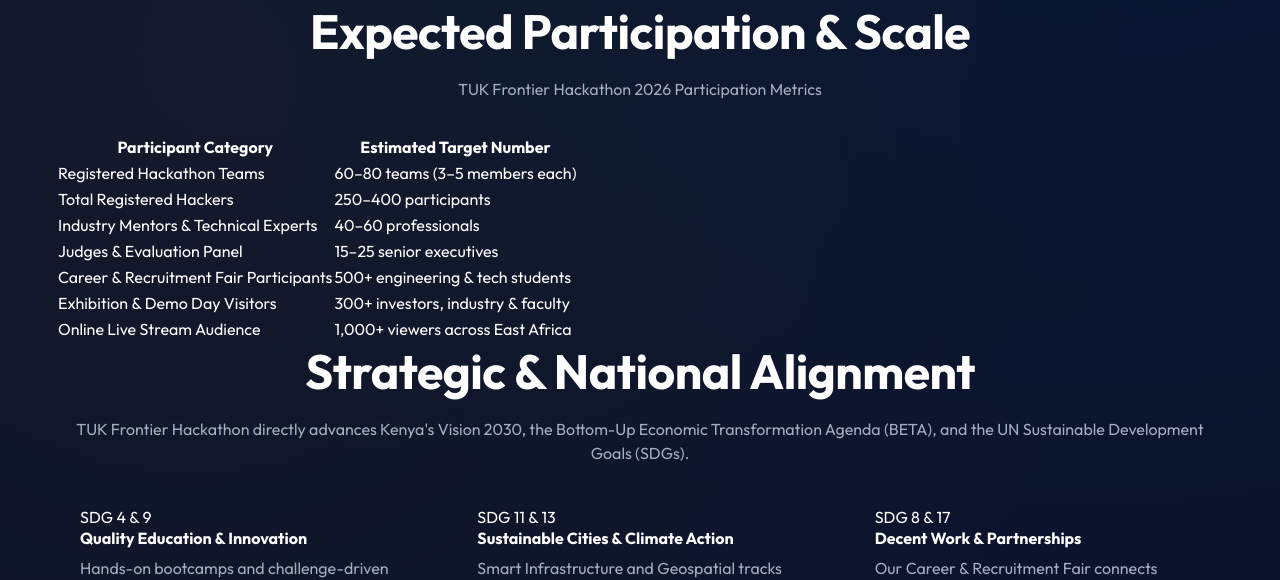
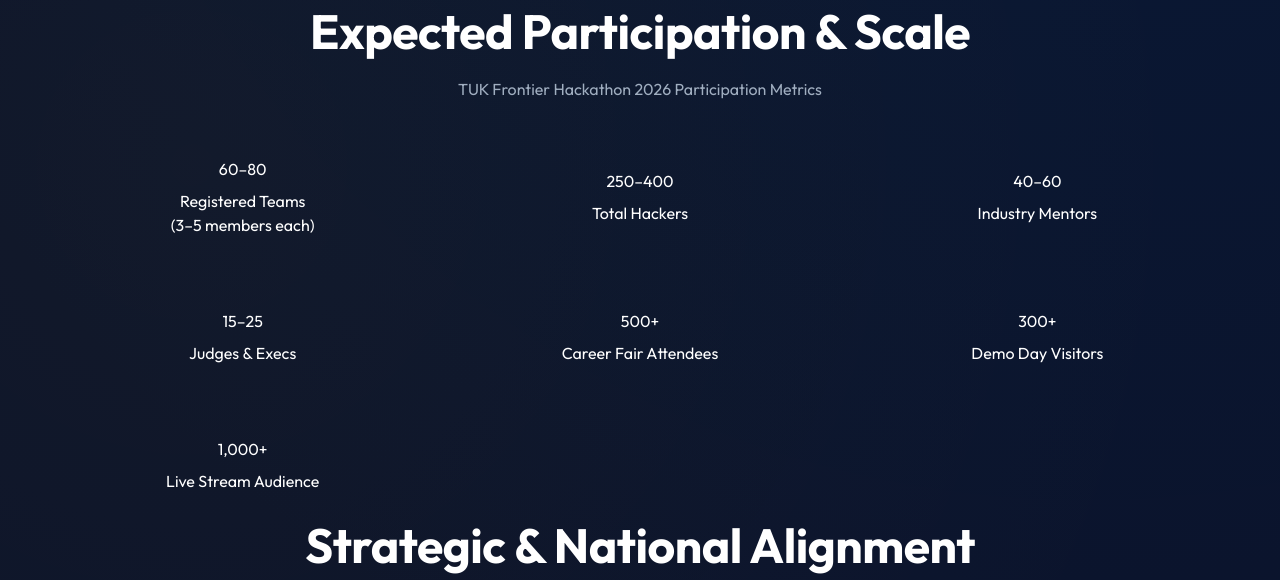
Before and after one commit to otienoronny56-svg/tuk-frontier, a React (Vite) app: page /about in a window 1280 px wide. Shown: the part 1580-2160 px from the top of the page. Built offline with nearby package versions, Linux system fonts and the light colour scheme; no server answers; the database is empty.

Commit message:
Update About page with grid cards

```diff
--- a/src/pages/Public/About.tsx
+++ b/src/pages/Public/About.tsx
@@ -149,24 +149,36 @@
         <h2 className="text-3xl font-bold text-center mb-4">Expected Participation & Scale</h2>
         <p className="text-center text-muted-foreground max-w-xl mx-auto mb-8">TUK Frontier Hackathon 2026 Participation Metrics</p>
 
-        <div className="overflow-x-auto">
-          <table className="w-full text-left text-sm border-collapse">
-            <thead>
-              <tr className="border-b border-slate-800 text-tuk-gold uppercase tracking-wider text-xs">
-                <th className="py-3 px-4">Participant Category</th>
-                <th className="py-3 px-4">Estimated Target Number</th>
-              </tr>
-            </thead>
-            <tbody className="divide-y divide-slate-800/60 text-slate-300">
-              <tr><td className="py-3 px-4 font-medium">Registered Hackathon Teams</td><td className="py-3 px-4 text-emerald-400 font-bold">60–80 teams (3–5 members each)</td></tr>
-              <tr><td className="py-3 px-4 font-medium">Total Registered Hackers</td><td className="py-3 px-4 text-emerald-400 font-bold">250–400 participants</td></tr>
-              <tr><td className="py-3 px-4 font-medium">Industry Mentors & Technical Experts</td><td className="py-3 px-4 text-amber-400 font-bold">40–60 professionals</td></tr>
-              <tr><td className="py-3 px-4 font-medium">Judges & Evaluation Panel</td><td className="py-3 px-4 text-amber-400 font-bold">15–25 senior executives</td></tr>
-              <tr><td className="py-3 px-4 font-medium">Career & Recruitment Fair Participants</td><td className="py-3 px-4 text-blue-400 font-bold">500+ engineering & tech students</td></tr>
-              <tr><td className="py-3 px-4 font-medium">Exhibition & Demo Day Visitors</td><td className="py-3 px-4 text-blue-400 font-bold">300+ investors, industry & faculty</td></tr>
-              <tr><td className="py-3 px-4 font-medium">Online Live Stream Audience</td><td className="py-3 px-4 text-purple-400 font-bold">1,000+ viewers across East Africa</td></tr>
-            </tbody>
-          </table>
+        <div className="grid grid-cols-2 md:grid-cols-3 lg:grid-cols-4 gap-4 mt-8">
+          <div className="p-6 rounded-2xl bg-slate-950/60 border border-emerald-500/20 hover:border-emerald-500/40 transition-colors text-center flex flex-col justify-center">
+            <span className="text-3xl font-bold text-emerald-400 mb-2">60–80</span>
+            <span className="text-sm font-medium text-slate-300">Registered Teams</span>
+            <span className="text-xs text-muted-foreground mt-1">(3–5 members each)</span>
+          </div>
+          <div className="p-6 rounded-2xl bg-slate-950/60 border border-emerald-500/20 hover:border-emerald-500/40 transition-colors text-center flex flex-col justify-center">
+            <span className="text-3xl font-bold text-emerald-400 mb-2">250–400</span>
+            <span className="text-sm font-medium text-slate-300">Total Hackers</span>
+          </div>
+          <div className="p-6 rounded-2xl bg-slate-950/60 border border-amber-500/20 hover:border-amber-500/40 transition-colors text-center flex flex-col justify-center">
+            <span className="text-3xl font-bold text-amber-400 mb-2">40–60</span>
+            <span className="text-sm font-medium text-slate-300">Industry Mentors</span>
+          </div>
+          <div className="p-6 rounded-2xl bg-slate-950/60 border border-amber-500/20 hover:border-amber-500/40 transition-colors text-center flex flex-col justify-center">
+            <span className="text-3xl font-bold text-amber-400 mb-2">15–25</span>
+            <span className="text-sm font-medium text-slate-300">Judges & Execs</span>
+          </div>
+          <div className="p-6 rounded-2xl bg-slate-950/60 border border-blue-500/20 hover:border-blue-500/40 transition-colors text-center flex flex-col justify-center">
+            <span className="text-3xl font-bold text-blue-400 mb-2">500+</span>
+            <span className="text-sm font-medium text-slate-300">Career Fair Attendees</span>
+          </div>
+          <div className="p-6 rounded-2xl bg-slate-950/60 border border-blue-500/20 hover:border-blue-500/40 transition-colors text-center flex flex-col justify-center">
+            <span className="text-3xl font-bold text-blue-400 mb-2">300+</span>
+            <span className="text-sm font-medium text-slate-300">Demo Day Visitors</span>
+          </div>
+          <div className="p-6 rounded-2xl bg-slate-950/60 border border-purple-500/20 hover:border-purple-500/40 transition-colors text-center flex flex-col justify-center lg:col-span-2">
+            <span className="text-3xl font-bold text-purple-400 mb-2">1,000+</span>
+            <span className="text-sm font-medium text-slate-300">Live Stream Audience</span>
+          </div>
         </div>
       </section>
 
```
